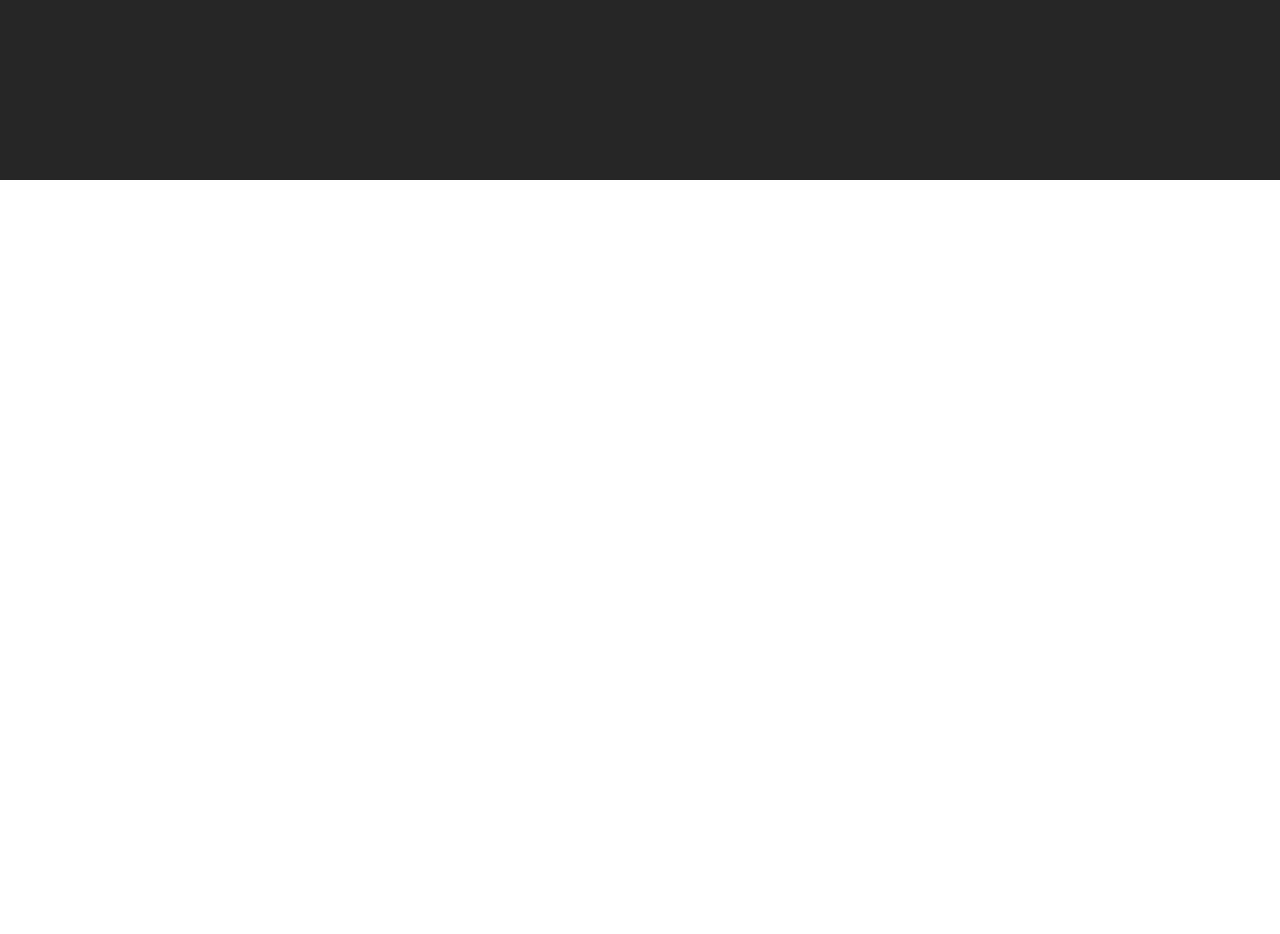
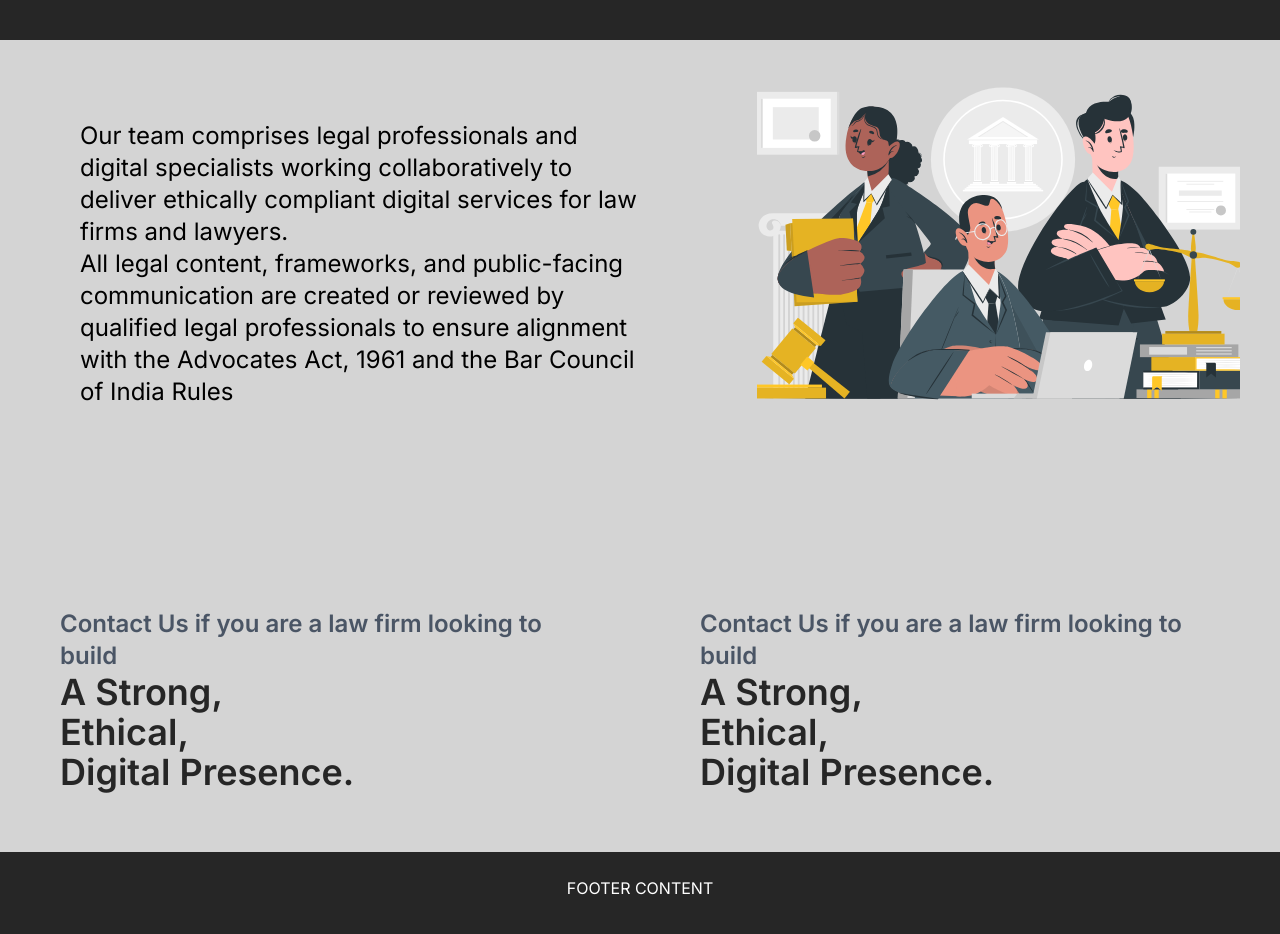
Before and after one commit to AkshayJosephJimmy/legal_digital_consultancy, a React (Vite) app in the folder legal_digital_frontend/: page /team in a window 1280 px wide. Shown: the part 220-1154 px from the top of the page. Before the commit the page ends 800 px from the top, so only its background shows below. Built offline with nearby package versions, Linux system fonts and the light colour scheme.

Commit message:
made the team and contact section and improved some basic ui/ux

```diff
--- a/legal_digital_frontend/src/App.jsx
+++ b/legal_digital_frontend/src/App.jsx
@@ -5,6 +5,8 @@ import Footer from "./components/Footer.jsx"
 import { BrowserRouter, Route } from "react-router-dom"
 import { Routes } from "react-router-dom"
 import Services from "./components/Services.jsx"
+import Team from "./components/Team.jsx"
+import ContactUs from "./components/ContactUs.jsx"
 
 
 
@@ -19,6 +21,8 @@ function App(){
      <Routes>
       <Route path="/" element={<Home/>}/>
       <Route path="/services" element={<Services/>}/>
+      <Route path='/team' element={<Team/>}/>
+      <Route path="/contact" element={<ContactUs/>}/>
 
 
 
--- a/legal_digital_frontend/src/components/ChooseUs.jsx
+++ b/legal_digital_frontend/src/components/ChooseUs.jsx
@@ -32,7 +32,7 @@ function ChooseUs() {
 
 
   return (
-    <div className="choose-us-container px-20 py-7">
+    <div className="choose-us-container px-20 py-7 pb-50">
       <h2 className="text-black text-6xl text-center font-extrabold my-30">Why Choose Us</h2>
       <div className="flex gap-20 flex-wrap flex-col items-center lg:flex-row ">
         {features.map((feature,index)=>(
--- /dev/null
+++ b/legal_digital_frontend/src/components/ContactUs.jsx
@@ -0,0 +1,19 @@
+
+
+
+function ContactUs(){
+
+
+
+
+
+
+    return(
+        <div className="mt-25 h-screen bg-neutral-300">
+         <div className="p-15 w-full h-fit bg-neutral-300 text-start ">
+            <p className="text-gray-600 text-2xl font-semibold">Contact Us if you are a law firm looking to build  <span className="text-neutral-800 text-6xl block">A <span>Strong</span>, <span className="text-neutral-800 text-6xl block">Ethical,</span> <span className="text-neutral-800 text-6xl block">Digital Presence.</span></span></p>
+         </div>
+        </div>
+    )
+}
+export default ContactUs;
--- a/legal_digital_frontend/src/components/Header.jsx
+++ b/legal_digital_frontend/src/components/Header.jsx
@@ -19,7 +19,7 @@ const width=useScreenWidth();
                     <Link to="/" className=" text-lg font-semibold hover:bg-neutral-800 hover:text-gray-300 p-1 rounded-lg cursor-pointer transition-all duration-300">Home</Link>
                     <Link to="/services" className="text-lg font-semibold hover:bg-neutral-800 hover:text-gray-300 p-1 rounded-lg cursor-pointer transition-all duration-300">Services</Link>
                     <Link to="/team" className="text-lg font-semibold hover:bg-neutral-800 hover:text-gray-300 p-1 rounded-lg cursor-pointer transition-all duration-300">Our Team</Link>
-                    <Link to="/about" className="text-lg font-semibold hover:bg-neutral-800 hover:text-gray-300 p-1 rounded-lg cursor-pointer transition-all duration-300">Contact Us</Link>
+                    <Link to="/contact" className="text-lg font-semibold hover:bg-neutral-800 hover:text-gray-300 p-1 rounded-lg cursor-pointer transition-all duration-300">Contact Us</Link>
 
                 </ul>
 
--- a/legal_digital_frontend/src/components/Home.jsx
+++ b/legal_digital_frontend/src/components/Home.jsx
@@ -17,7 +17,7 @@ function Home(){
           <div className="p-20">
 
          <h1 className="text-black text-6xl text-center font-extrabold mb-30 ">About Us</h1>
-         <div className="text-black text-2xl space-y-10  ">
+         <div className="text-black text-xl space-y-10  ">
             <p >
                 We support law firms and lawyers through BCI-compliant digital services that focus on education,
 visibility, and professional credibility.
--- a/legal_digital_frontend/src/components/SeriveHero.jsx
+++ b/legal_digital_frontend/src/components/SeriveHero.jsx
@@ -10,7 +10,7 @@ function SeriveHero() {
 
                 <img src={image} alt="Services Image" className="w-full h-100 object-cover"/>
 
-                <h1 className="absolute text-6xl top-60 left-20 font-extrabold text-white">SERVICES</h1>
+                <h1 className="absolute text-6xl top-60 left-20 font-extrabold text-neutral-300">SERVICES</h1>
                 </div>
 
             </>
--- a/legal_digital_frontend/src/components/Services.jsx
+++ b/legal_digital_frontend/src/components/Services.jsx
@@ -123,6 +123,7 @@ const models=[
     return(
         <>
             <SeriveHero/>
+
             <div className="h-full flex flex-row gap-25 py-20 flex-wrap justify-center bg-neutral-300">
                 {service.map((item,index)=><ServiceCards key={index} service={item} onClick={()=>{setSelectedCard(index);console.log("selected card:",index)}}/>)}
                     {selectedCard !== null && (
--- /dev/null
+++ b/legal_digital_frontend/src/components/Team.jsx
@@ -0,0 +1,58 @@
+
+
+
+function Team(){
+
+
+const image = "/team.svg";
+
+
+    return(
+        <div className="w-full h-full mt-25 bg-neutral-300">
+            <div className="p-15 w-full  bg-neutral-800 text-center ">
+
+            <h1 className="text-4xl font-bold text-center text-neutral-200">Our Team</h1>
+            </div>
+            <div className="flex flex-row">
+
+            <div className="text-black text-2xl  p-20 ">
+
+            <p>Our team comprises legal professionals and digital specialists working collaboratively to
+deliver ethically compliant digital services for law firms and lawyers.
+</p>
+
+<p>
+All legal content, frameworks, and public-facing communication are created or reviewed by
+qualified legal professionals to ensure alignment with the Advocates Act, 1961 and the Bar
+Council of India Rules</p>
+
+            </div>
+            <figure className="px-10 ">
+                <img src={image} alt="Our Team" className="w-500 h-100 object-cover "/>
+            </figure>
+            </div>
+            <div className="flex flex-row">
+
+            <div className="p-15 w-full h-fit bg-neutral-300 text-start mt-15">
+            <p className="text-gray-600 text-2xl font-semibold">Contact Us if you are a law firm looking to build
+                <span className="text-neutral-800 text-4xl block">A
+                    <span> Strong</span>,
+                     <span className="text-neutral-800 text-4xl block">Ethical,
+                        </span>
+                        <span className="text-neutral-800 text-4xl block">Digital Presence.
+                            </span></span></p>
+         </div>
+         <div className="p-15 w-full h-fit bg-neutral-300 text-start mt-15">
+            <p className="text-gray-600 text-2xl font-semibold">Contact Us if you are a law firm looking to build
+                <span className="text-neutral-800 text-4xl block">A
+                    <span> Strong</span>,
+                     <span className="text-neutral-800 text-4xl block">Ethical,
+                        </span>
+                        <span className="text-neutral-800 text-4xl block">Digital Presence.
+                            </span></span></p>
+         </div>
+            </div>
+        </div>
+    )
+}
+export default Team;
```
Also changed, not shown: legal_digital_frontend/public/team.svg (renamed from legal_digital_frontend/public/Law firm-cuate.svg).
